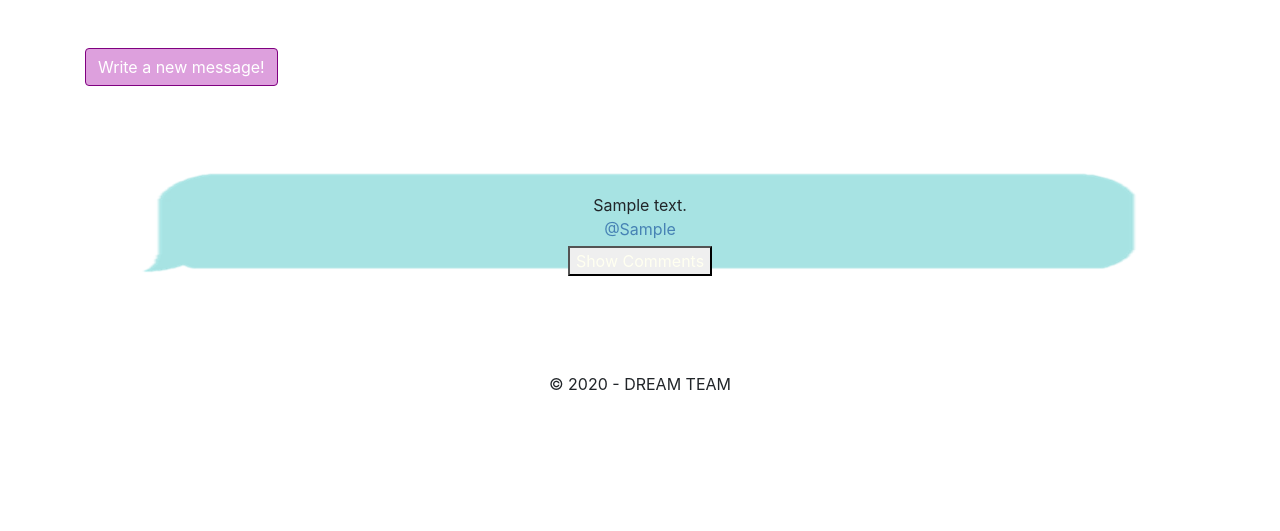
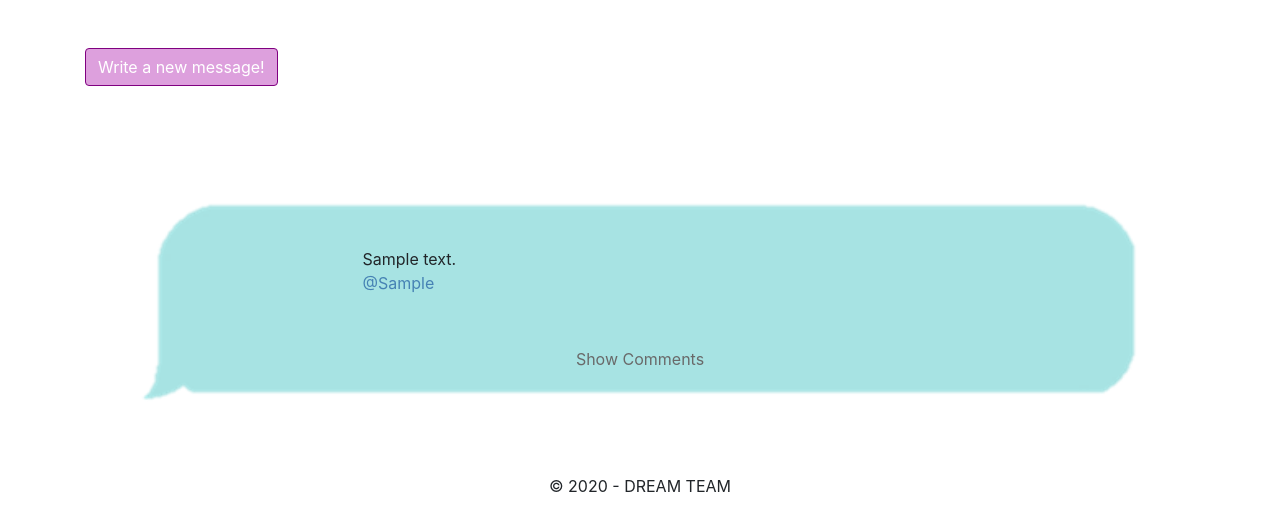
Before and after one commit to andebner/sec-project, a PHP site: page /main.php in a window 1280 px wide. Shown: the part 56-587 px from the top of the page. Run offline with PHP 8.4, Linux system fonts and the light colour scheme; the visitor is signed in with stand-in values (Sample User, id 1); tables that the repository leaves empty or names only in its code hold one stand-in row (values such as "Sample post"); some libraries are stand-ins or nearby versions.

Commit message:
fix bubbles

```diff
--- a/insicuro/main.php
+++ b/insicuro/main.php
@@ -75,7 +75,7 @@
 
 	</div>
 
-	<div class="pt-5" style="text-align: center;">
+	<div class="pt-5">
 
 		<?php
 
@@ -107,6 +107,7 @@
 						$clr = "indigo";
 						$trsl = "transform: scaleX(-1);";
 						$cmtclr = "indigo";
+						$mgn = "margin-left: 5%; padding-right: 5%; padding-bottom: 5%; padding-top: 5%; align-items: center;";
 
 				  	} else {
 
@@ -114,6 +115,7 @@
 				  		$clr = "steelblue";
 						$trsl = "";
 						$cmtclr = "indigo";
+						$mgn = "margin-right: 5%; margin-left: 25%;  padding-bottom: 5%; padding-top: 5%;";
 
 				  	}
 
@@ -123,9 +125,10 @@
 
 						    	<div class="col-sm-12">
 
-						    		<div style="background-image: url('.$bgr.'); min-height: 100px; height: 150%; min-width: 500px; background-position: center; background-repeat: no-repeat; background-size: 100% 100%;'.$trsl.'">
+						    		<div style="background-image: url('.$bgr.'); min-height: 60px; height: 150%; min-width: 500px; background-position: center; background-repeat: no-repeat; background-size: 100% 100%;'.$trsl.'">
 
-						    			<div style="display: flex; flex-direction: column; height: 100%; width: 100%; justify-content: center; '.$trsl.'">'.$row["message"].' <div style="color: '.$clr.';">@'.$row["user"].'</div></div>
+						    			<div style="display: flex; flex-direction: column; height: 100%;
+						    			width: 70%; justify-content: center;  overflow: auto; '.$mgn.' '.$trsl.'">'.$row["message"].' <div style="padding-bottom: 5%; color: '.$clr.';">@'.$row["user"].'</div></div>
 
 						    		</div>
 
@@ -133,10 +136,10 @@
 
 						    </div>
 
-						    <form class="row pt-1" style="justify-content: center;" method="POST" action="comments.php">
+						    <form class="row" style="justify-content: center;" method="POST" action="comments.php">
 
 						    	<input name="mid" type="text" value="'.$row["mid"].'" hidden></input>
-						    	<button style="z-index: 1; color: ivory;" type="submit">Show Comments</button>
+						    	<button style="z-index: 1; color: dimgray;" type="submit" class="btn btn-link">Show Comments</button>
 
 						    </form>
 
```
Also changed, not shown: insicuro/includes/login.inc.php (+14 -3 lines), insicuro/index.php (+8 -0 lines).
